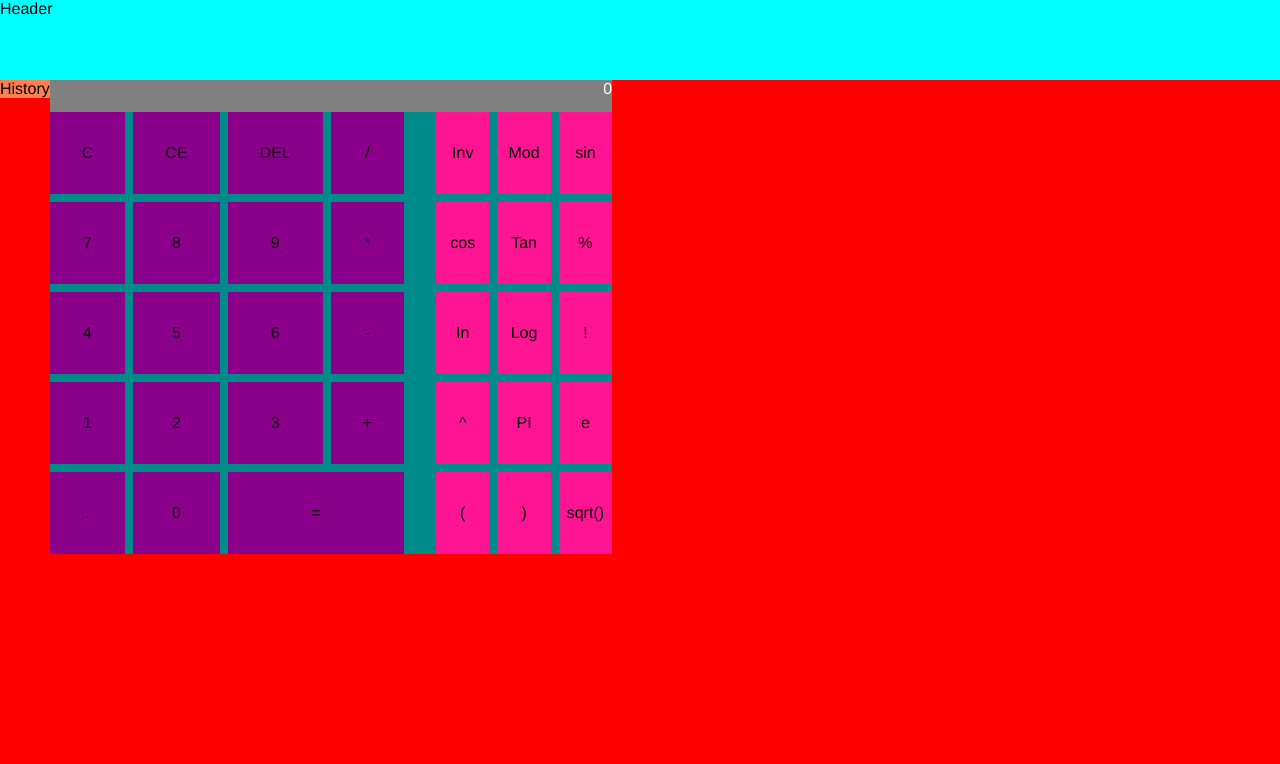
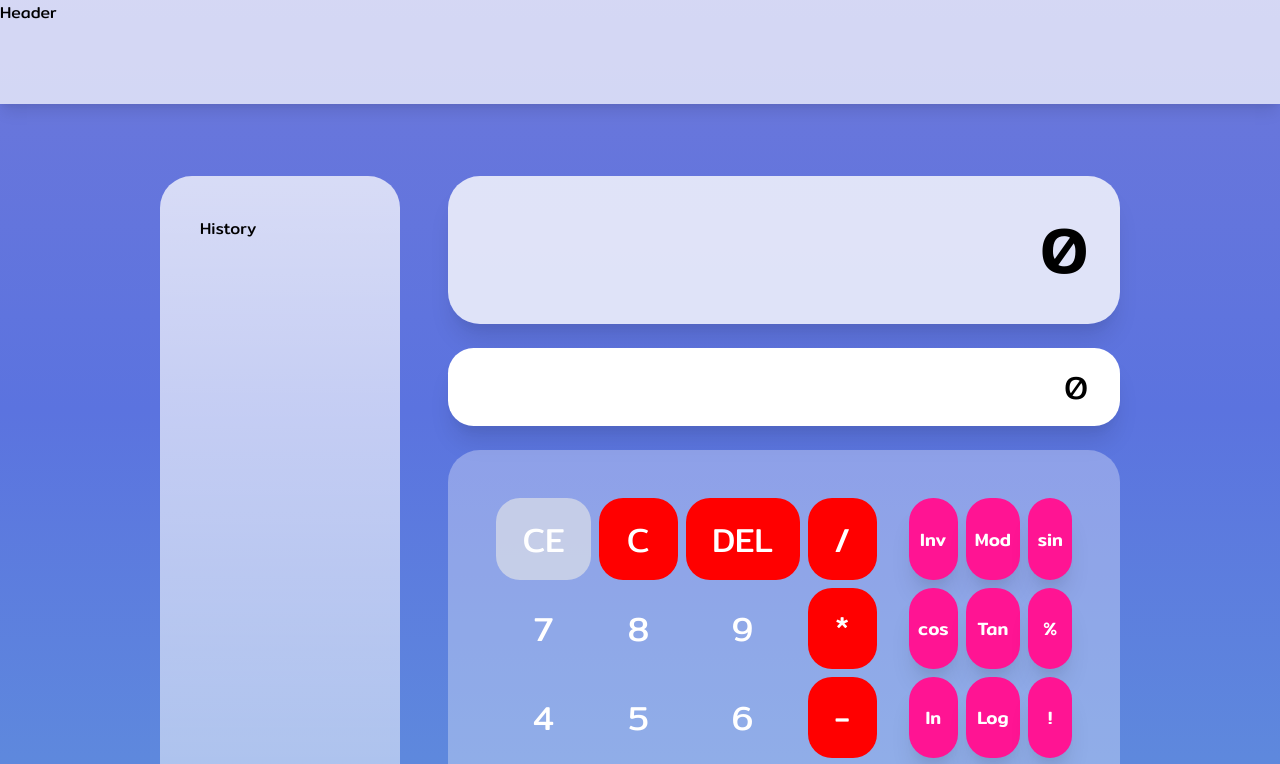
Before and after one commit to 80asv/reactculator, a React (Vite) app: page / in a window 1280 px wide. Shown: the top 764 px of the page. Built offline with nearby package versions, Linux system fonts and the light colour scheme.

Commit message:
css design

```diff
--- a/src/components/Calculator/Calculator.jsx
+++ b/src/components/Calculator/Calculator.jsx
@@ -40,13 +40,12 @@ const operations = [
     {id: 12, text: "e", name: "euler", value: "2.71828"},
     {id: 13, text: "(", name: "bracket-left"},
     {id: 14, text: ")", name: "bracket-right"},
-    {id: 15, text: "sqrt()", name: "sqrt", value: "sqrt("},
+    {id: 15, text: "v-", name: "sqrt", value: "sqrt("},
 ]
 
 const Calculator = () => {
 
     const { input, putChar, resetAll, deleteChar, showResult, operation, resetOperation } = useContext(CalculatorContext)
-
 
     return (
         <div className='calc'>
--- a/src/components/Calculator/Calculator.scss
+++ b/src/components/Calculator/Calculator.scss
@@ -1,11 +1,38 @@
+@import '../../scss/abstracts/variables';
+
 .calc{
     display: flex;
+    padding: 4.5rem 10rem;
+    justify-content: space-between;
     width: 100%;
+    gap: 3rem;
+
+    &__history{
+        width: 30%;
+        min-height: 11.5rem;
+        background: rgb(255,255,255);
+        background: linear-gradient(180deg, rgba(255,255,255,1) 0%, rgba(255,255,255,0.7441177154455532) 0%, rgba(255,255,255,0.4023810207676821) 100%);
+        padding: 2.5rem;
+        border-radius: $borderRadious;
+    }
+
+    &__panels{
+        width: 70%;
+        display: flex;
+        flex-direction: column;
+        gap: 1.5rem;
+
+    }
 
     &__btns{
-        background-color: darkcyan;
         display: flex;
         gap: 2rem;
+        justify-content: center;
+        border-radius: $borderRadious;
+        padding: 3rem;
+        height: 100%;
+        background: #ffffff4f;
+        //background: linear-gradient(180deg, rgba(255,255,255,1) 0%, rgba(255,255,255,0.7441177154455532) 0%, rgba(255,255,255,0.4023810207676821) 100%);
     }
 
     &__btns-basic{
@@ -13,6 +40,7 @@
         grid-template-columns: repeat(4, auto);
         grid-template-rows: repeat(4, auto);
         gap: .5rem;
+        width: 70%;
         grid-template-areas:
             "CE C DEL SPLIT"
             "SEVEN EIGHT NINE MULTIPLY"
@@ -30,31 +58,105 @@
         .eight{grid-area: EIGHT;}
         .nine{grid-area: NINE;}
         .zero{grid-area: ZERO;}
-        .add{grid-area: ADD;}
-        .CE{grid-area: CE;}
-        .C{grid-area: C;}
-        .multiply{grid-area: MULTIPLY;}
-        .equals{grid-area: EQUALS;}
-        .subtract{grid-area: SUBTRACT;}
-        .dot{grid-area: DOT;}
-        .split{grid-area: SPLIT;}
+
+        .clear-all{
+            grid-area: CE;
+            background-color: #e9e9e99c;
+        }
+        .clear{
+            grid-area: C;
+            background-color: red;
+        }
+        .del{
+            grid-area: DEL;
+            background-color: red;
+        }
+        .add{
+            grid-area: ADD;
+            background-color: red;
+        }
+        .multiply{
+            grid-area: MULTIPLY;
+            background-color: red;
+        }
+        .equals{
+            grid-area: EQUALS;
+            background-color: rgb(103, 202, 90);
+        }
+        .subtract{
+            grid-area: SUBTRACT;
+            background-color: red;
+        }
+        .dot{
+            grid-area: DOT;
+            background-color: red;
+        }
+        .split{
+            grid-area: SPLIT;
+            background-color: red;
+        }
     }
 
     &__btn-basic{
-        background-color: darkmagenta;
-        padding: 2rem;
         cursor: pointer;
+        color: white;
+        font-size: 2.1rem;
+        font-weight: 400;
+        border-radius: calc($borderRadious - .5rem);
+        transition: all .1s ease-in-out;
+        outline: none;
+
+        &:hover{
+            box-shadow: rgba(50, 50, 105, 0.15) 0px 2px 5px 0px, rgba(0, 0, 0, 0.05) 0px 1px 1px 0px;
+        }
     }
 
     &__btns-op{
         display: grid;
         gap: .5rem;
-        grid-template-columns: repeat(3, 1fr);
-        grid-template-rows: repeat(5, 1fr);
+        width: 30%;
+        grid-template-columns: repeat(3, auto);
+        grid-template-rows: repeat(5, auto);
     }
+
     &__btn-op{
         background-color: deeppink;
         padding: .5rem;
         cursor: pointer;
+        border-radius: calc($borderRadious - .5rem);
+        font-size: 18px;
+        font-weight: 500;
+        color: white;
+        box-shadow: rgba(0, 0, 0, 0.1) 0px 20px 25px -5px, rgba(0, 0, 0, 0.04) 0px 10px 10px -5px;
+    }
+
+    &__second-panel{
+        background-color: #fffc;
+        border-radius: $borderRadious;
+        height: 15rem;
+        display: flex;
+        justify-content: flex-end;
+        align-items: center;
+        font-size: 4rem;
+        text-align: right;
+        outline: none;
+        font-weight: 500;
+        padding: 0 2rem;
+        box-shadow: rgba(0, 0, 0, 0.1) 0px 20px 25px -5px, rgba(0, 0, 0, 0.04) 0px 10px 10px -5px;
+    }
+
+    &__main-panel{
+        background-color: #FFFFFF;
+        border-radius: calc($borderRadious - .4rem);
+        height: 8rem;
+        display: flex;
+        justify-content: flex-end;
+        align-items: center;
+        font-size: 2rem;
+
+        text-align: right;
+        outline: none;
+        padding: 0 2rem;
+        box-shadow: rgba(0, 0, 0, 0.1) 0px 20px 25px -5px, rgba(0, 0, 0, 0.04) 0px 10px 10px -5px;
     }
 }
--- a/src/components/Header/Header.scss
+++ b/src/components/Header/Header.scss
@@ -1,5 +1,8 @@
+@import '../../scss/abstracts/variables';
+
 .header{
     width: 100%;
-    background-color: aqua;
-    height: 5rem;
+    background-color: #FFFFFFB5;
+    height: $heightHeader;
+    box-shadow: rgba(0, 0, 0, 0.1) 0px 10px 15px -3px, rgba(0, 0, 0, 0.05) 0px 4px 6px -2px;
 }
--- a/src/components/History/History.jsx
+++ b/src/components/History/History.jsx
@@ -1,9 +1,8 @@
 import React from 'react'
-import './History.scss'
 
 const History = () => {
   return (
-    <div className='history'>History</div>
+    <div className='calc__history'>History</div>
   )
 }
 
--- a/src/components/History/History.scss
+++ /dev/null
@@ -1,4 +0,0 @@
-.history{
-    height: 100%;
-    background-color: coral;
-}
--- a/src/components/Panel/MainPanel/MainPanel.jsx
+++ b/src/components/Panel/MainPanel/MainPanel.jsx
@@ -3,7 +3,10 @@ import './MainPanel.scss'
 
 const MainPanel = ({ operation }) => {
   return (
-    <div className='main-panel'>{operation === "" ? "0" : operation }</div>
+    // <div className='calc__main-panel'>
+    //   <p>{operation === "" ? "0" : operation }</p>
+    // </div>
+    <input type="text" className='calc__main-panel' value={operation === '' ? "0" : operation}/>
   )
 }
 
--- a/src/components/Panel/SecondPanel/SecondPanel.jsx
+++ b/src/components/Panel/SecondPanel/SecondPanel.jsx
@@ -3,7 +3,10 @@ import './SecondPanel.scss'
 
 const SecondPanel = ({ result }) => {
   return (
-    <div className='second-panel'>{result === "" ? "" : result }</div>
+    // <div className='calc__second-panel'>
+    //   <p>{result === "" ? "0" : result }</p>
+    // </div>
+    <input type="text" className='calc__second-panel' value={result === "" ? "0" : result}/>
   )
 }
 
--- a/src/context/CalculatorContext.jsx
+++ b/src/context/CalculatorContext.jsx
@@ -4,6 +4,7 @@ import { evaluate } from 'mathjs'
 export const CalculatorContext = createContext();
 
 export default function CalulatorContextProvider({ children }) {
+
     const [input, setInput] = useState("");
     const [operation, setOperation] = useState("");
     const [isResolved, setIsResolved] = useState(false);
@@ -63,15 +64,10 @@ export default function CalulatorContextProvider({ children }) {
         setIsResolved(false);
     }
 
-
-
     const deleteChar = () => {
         let del = input.substring(0, input.length - 1);
         setInput(del);
     };
-
-
-
 
     const data = { input, putChar, resetAll, deleteChar, operation, showResult, resetOperation }
 
--- a/src/scss/abstracts/_variables.scss
+++ b/src/scss/abstracts/_variables.scss
@@ -0,0 +1,2 @@
+$borderRadious: 2rem;
+$heightHeader: 6.5rem;
--- a/src/scss/base/index.scss
+++ b/src/scss/base/index.scss
@@ -1,4 +1,15 @@
+@import url('https://fonts.googleapis.com/css2?family=Mitr:wght@200;300;400;500;600;700&display=swap');
 body{
-    height: 100vh;
-    background-color: red;
+    background-color: #7d7d7d;
+    font-family: 'Mitr', sans-serif;
 }
+
+body {
+    animation: animateBg 15s linear infinite;
+    background-image: linear-gradient(0deg,#cf5c5c,#c19b4a,#def2a0,#c6ee4a,#64b3d9,#5b73df,#897ed3,#cf5c5c,#c19b4a);
+    background-size: 100% 800%;
+  }
+  @keyframes animateBg {
+    0% { background-position: 0% 0%; }
+    100% { background-position: 0% 100%; }
+  }
```
